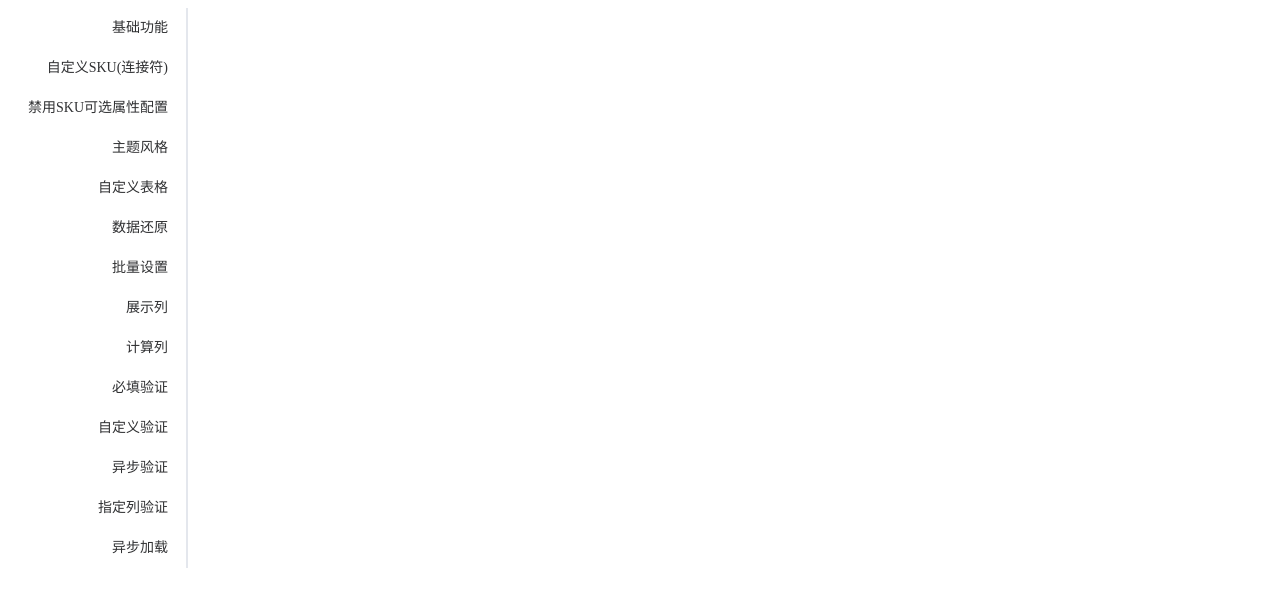
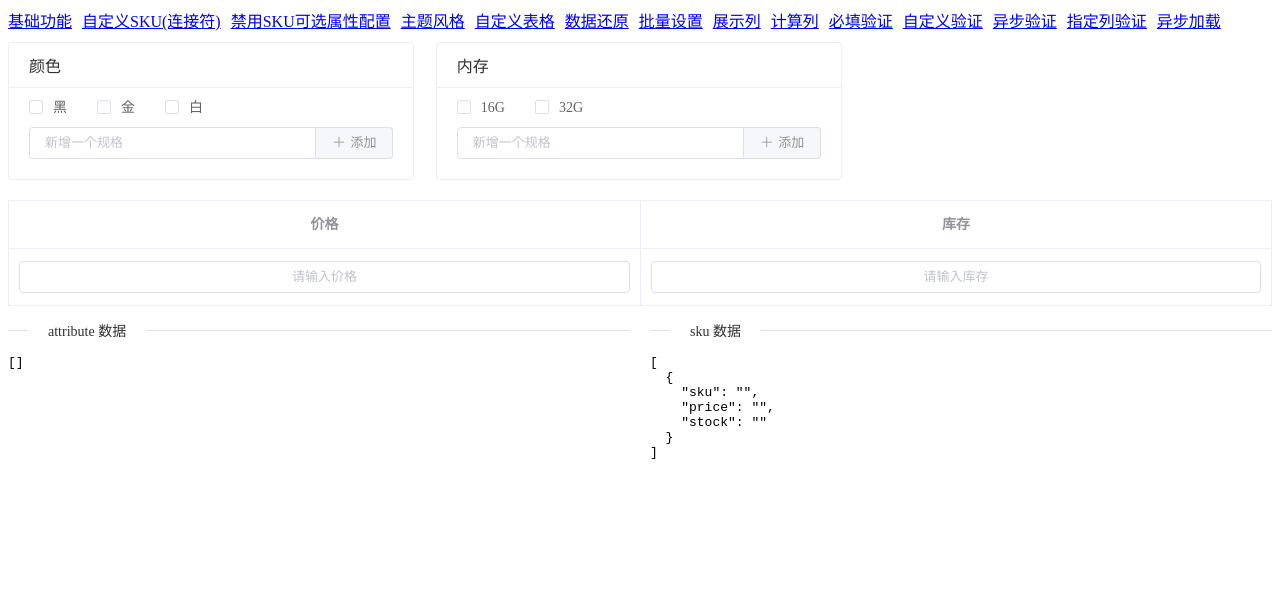
Before and after one commit to hooray/vue-sku-form, a Vue app: page / in a window 1280 px wide. Shown: the top 606 px of the page. Built offline with nearby package versions, Linux system fonts and the light colour scheme.

Commit message:
更新0.2.7，优化演示代码

```diff
--- a/src/App.vue
+++ b/src/App.vue
@@ -1,97 +1,24 @@
 <template>
     <div>
-        <el-tabs v-model="activeName" tab-position="left" @tab-click="tabSwitch">
-            <el-tab-pane label="基础功能" name="ExampleBasic">
-                <ExampleBasic />
-            </el-tab-pane>
-            <el-tab-pane label="自定义SKU(连接符)" name="ExampleSeparator">
-                <ExampleSeparator />
-            </el-tab-pane>
-            <el-tab-pane label="禁用SKU可选属性配置" name="ExampleDisabled">
-                <ExampleDisabled />
-            </el-tab-pane>
-            <el-tab-pane label="主题风格" name="ExampleTheme">
-                <ExampleTheme />
-            </el-tab-pane>
-            <el-tab-pane label="自定义表格" name="ExampleCustomize">
-                <ExampleCustomize />
-            </el-tab-pane>
-            <el-tab-pane label="数据还原" name="ExampleRecovery">
-                <ExampleRecovery />
-            </el-tab-pane>
-            <el-tab-pane label="批量设置" name="ExampleBatch">
-                <ExampleBatch />
-            </el-tab-pane>
-            <el-tab-pane label="展示列" name="ExampleText">
-                <ExampleText />
-            </el-tab-pane>
-            <el-tab-pane label="计算列" name="ExampleComputed">
-                <ExampleComputed />
-            </el-tab-pane>
-            <el-tab-pane label="必填验证" name="ExampleRequired">
-                <ExampleRequired />
-            </el-tab-pane>
-            <el-tab-pane label="自定义验证" name="ExampleValidate">
-                <ExampleValidate />
-            </el-tab-pane>
-            <el-tab-pane label="异步验证" name="ExampleAsyncValidate">
-                <ExampleAsyncValidate />
-            </el-tab-pane>
-            <el-tab-pane label="指定列验证" name="ExampleValidateCol">
-                <ExampleValidateCol />
-            </el-tab-pane>
-            <el-tab-pane label="异步加载" name="ExampleAsyncRecovery">
-                <ExampleAsyncRecovery />
-            </el-tab-pane>
-        </el-tabs>
+        <router-link v-for="(item, index) in examples" :key="index" :to="item.path">{{ item.meta.title }}</router-link>
+        <router-view />
     </div>
 </template>
 
 <script>
-import ExampleBasic from './examples/basic'
-import ExampleSeparator from './examples/separator'
-import ExampleDisabled from './examples/disabled'
-import ExampleTheme from './examples/theme'
-import ExampleCustomize from './examples/customize'
-import ExampleRecovery from './examples/recovery'
-import ExampleBatch from './examples/batch'
-import ExampleText from './examples/text'
-import ExampleComputed from './examples/computed'
-import ExampleRequired from './examples/required'
-import ExampleValidate from './examples/validate'
-import ExampleAsyncValidate from './examples/async-validate'
-import ExampleValidateCol from './examples/validate-col'
-import ExampleAsyncRecovery from './examples/async-recovery'
+import examples from './router/example'
 
 export default {
-    components: {
-        ExampleBasic,
-        ExampleSeparator,
-        ExampleDisabled,
-        ExampleTheme,
-        ExampleCustomize,
-        ExampleRecovery,
-        ExampleBatch,
-        ExampleText,
-        ExampleComputed,
-        ExampleRequired,
-        ExampleValidate,
-        ExampleAsyncValidate,
-        ExampleValidateCol,
-        ExampleAsyncRecovery
-    },
     data() {
         return {
-            activeName: 'ExampleBasic'
-        }
-    },
-    mounted() {
-        this.activeName = location.hash.slice(1)
-    },
-    methods: {
-        tabSwitch(tab) {
-            location.href = `#${tab.name}`
+            examples: examples
         }
     }
 }
 </script>
+
+<style scoped>
+a {
+    padding-right: 10px;
+}
+</style>
--- a/src/components/SkuForm.vue
+++ b/src/components/SkuForm.vue
@@ -222,7 +222,7 @@ export default {
         },
         'form.skuData': {
             handler(newValue, oldValue) {
-                if (!this.isInit) {
+                if (!this.async) {
                     // 如果有老数据，或者 sku 数据为空，则更新父级 sku 数据
                     if (oldValue.length || !this.sku.length) {
                         // 更新父组件
--- a/src/main.js
+++ b/src/main.js
@@ -1,5 +1,6 @@
 import Vue from 'vue'
 import App from './App.vue'
+import router from './router/index'
 
 import ElementUI from 'element-ui'
 import 'element-ui/lib/theme-chalk/index.css'
@@ -11,5 +12,6 @@ Vue.use(SkuForm)
 Vue.config.productionTip = false
 
 new Vue({
+    router,
     render: h => h(App)
 }).$mount('#app')
--- /dev/null
+++ b/src/router/example.js
@@ -0,0 +1,100 @@
+export default [
+    {
+        path: '/',
+        component: () => import('@/examples/basic'),
+        meta: {
+            title: '基础功能'
+        }
+    },
+    {
+        path: '/separator',
+        component: () => import('@/examples/separator'),
+        meta: {
+            title: '自定义SKU(连接符)'
+        }
+    },
+    {
+        path: '/disabled',
+        component: () => import('@/examples/disabled'),
+        meta: {
+            title: '禁用SKU可选属性配置'
+        }
+    },
+    {
+        path: '/theme',
+        component: () => import('@/examples/theme'),
+        meta: {
+            title: '主题风格'
+        }
+    },
+    {
+        path: '/customize',
+        component: () => import('@/examples/customize'),
+        meta: {
+            title: '自定义表格'
+        }
+    },
+    {
+        path: '/recovery',
+        component: () => import('@/examples/recovery'),
+        meta: {
+            title: '数据还原'
+        }
+    },
+    {
+        path: '/batch',
+        component: () => import('@/examples/batch'),
+        meta: {
+            title: '批量设置'
+        }
+    },
+    {
+        path: '/text',
+        component: () => import('@/examples/text'),
+        meta: {
+            title: '展示列'
+        }
+    },
+    {
+        path: '/computed',
+        component: () => import('@/examples/computed'),
+        meta: {
+            title: '计算列'
+        }
+    },
+    {
+        path: '/required',
+        component: () => import('@/examples/required'),
+        meta: {
+            title: '必填验证'
+        }
+    },
+    {
+        path: '/validate',
+        component: () => import('@/examples/validate'),
+        meta: {
+            title: '自定义验证'
+        }
+    },
+    {
+        path: '/async-validate',
+        component: () => import('@/examples/async-validate'),
+        meta: {
+            title: '异步验证'
+        }
+    },
+    {
+        path: '/validate-col',
+        component: () => import('@/examples/validate-col'),
+        meta: {
+            title: '指定列验证'
+        }
+    },
+    {
+        path: '/async-recovery',
+        component: () => import('@/examples/async-recovery'),
+        meta: {
+            title: '异步加载'
+        }
+    }
+]
--- /dev/null
+++ b/src/router/index.js
@@ -0,0 +1,11 @@
+import Vue from 'vue'
+import Router from 'vue-router'
+import example from './example'
+
+Vue.use(Router)
+
+const router = new Router({
+    routes: example
+})
+
+export default router
```
Also changed, not shown: src/examples/customize.vue (line endings or trailing spaces), 7 other files (tests, documents, lock files or other folders).
